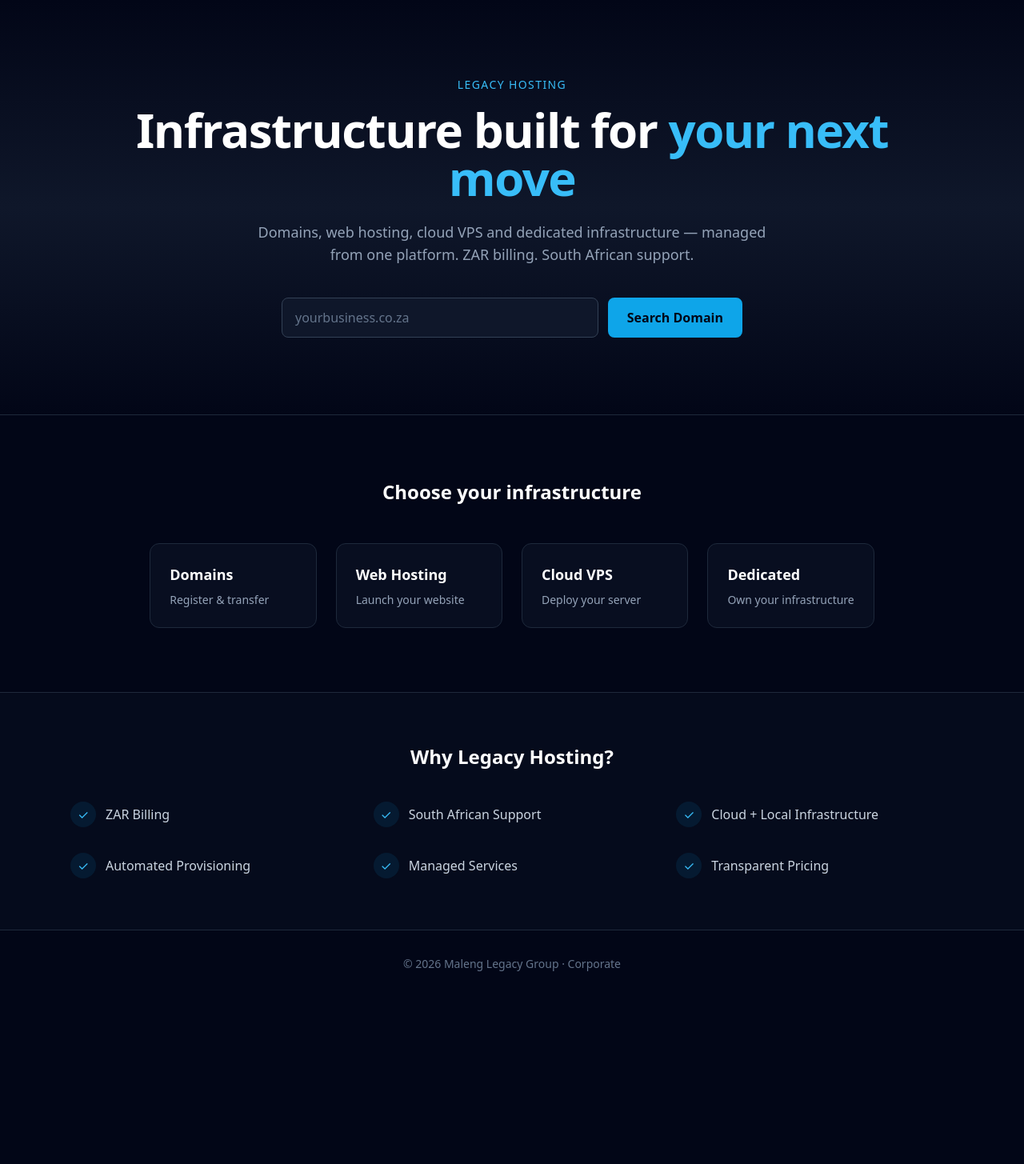
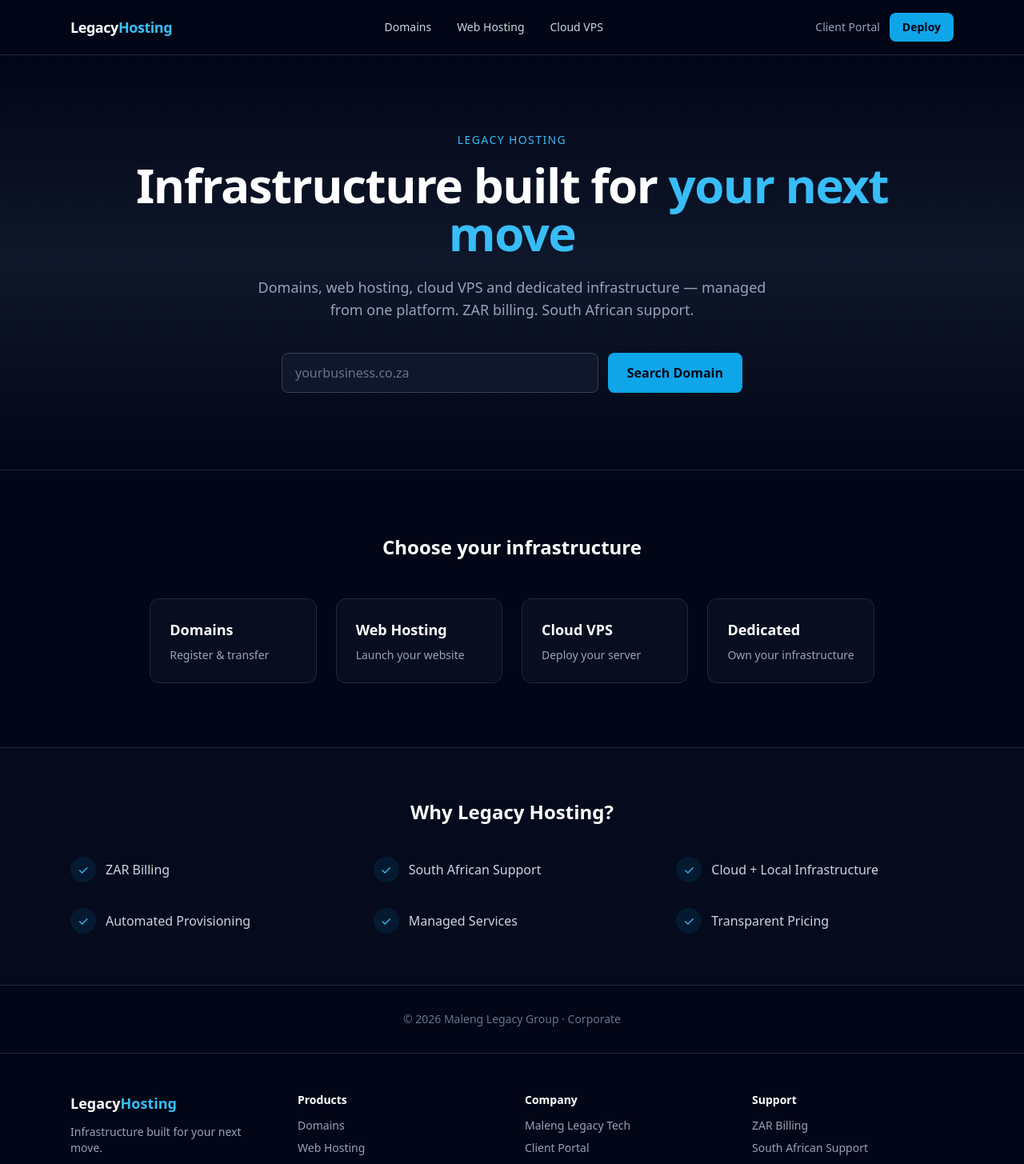
Before and after one commit to Tinyu01/legacy-hosting-platform, a Next.js app in the folder apps/storefront/: page / in a window 1280 px wide. Shown: the top 1455 px of the page at 80% size. Before the commit the page ends 1247 px from the top, so only its background shows below. Built offline with nearby package versions, Linux system fonts and the light colour scheme.

Commit message:
feat(storefront): wire shared Header and Footer into root layout

```diff
--- a/apps/storefront/src/app/layout.tsx
+++ b/apps/storefront/src/app/layout.tsx
@@ -1,4 +1,6 @@
 import type { Metadata } from "next";
+import { Header } from "../components/Header";
+import { Footer } from "../components/Footer";
 import "./globals.css";
 
 export const metadata: Metadata = {
@@ -18,7 +20,9 @@
   return (
     <html lang="en-ZA">
       <body className="min-h-screen bg-slate-950 text-slate-100 antialiased">
+        <Header />
         {children}
+        <Footer />
       </body>
     </html>
   );
```
